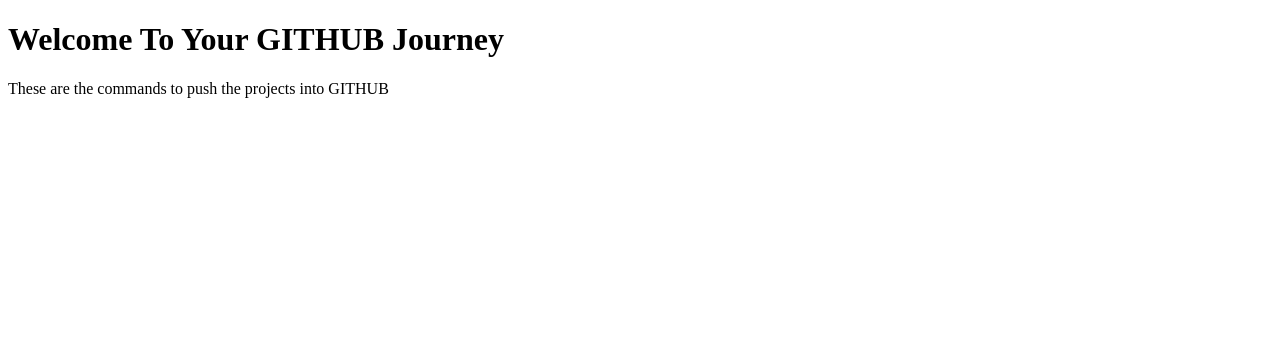
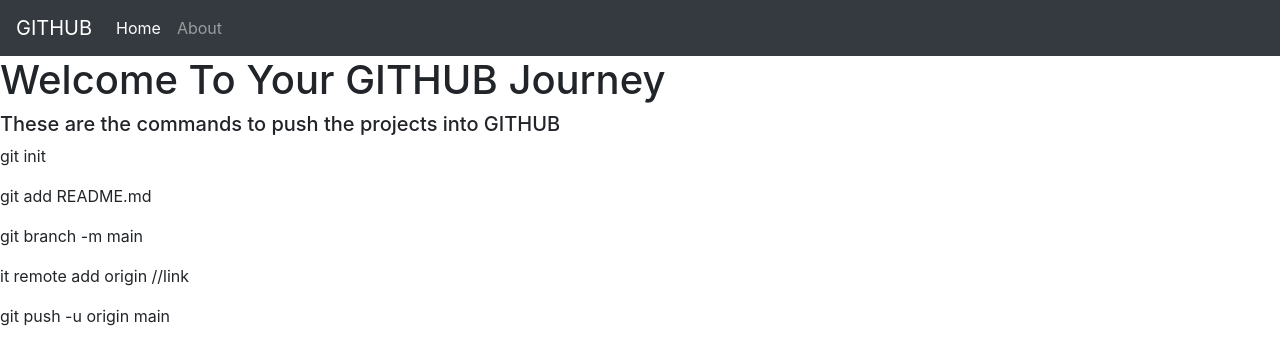
Before and after one commit to nehal-2402/GitPush, a plain HTML site: page index.html in a window 1280 px wide. Drawn offline with nearby package versions, Linux system fonts and the light colour scheme.

Commit message:
Updated Index

```diff
--- a/index.html
+++ b/index.html
@@ -6,9 +6,45 @@
     <meta name="viewport" content="width=device-width, initial-scale=1.0">
     <title> GITHUB Account</title>
 </head>
+<link rel="stylesheet" href="https://cdn.jsdelivr.net/npm/bootstrap@4.0.0/dist/css/bootstrap.min.css"
+integrity="sha384-Gn5384xqQ1aoWXA+058RXPxPg6fy4IWvTNh0E263XmFcJlSAwiGgFAW/dAiS6JXm" crossorigin="anonymous">
 <body>
+
+    <nav class="navbar navbar-expand-lg navbar-dark bg-dark">
+        <a class="navbar-brand" href="#">GITHUB</a>
+        <button class="navbar-toggler" type="button" data-toggle="collapse" data-target="#navbarSupportedContent" aria-controls="navbarSupportedContent" aria-expanded="false" aria-label="Toggle navigation">
+          <span class="navbar-toggler-icon"></span>
+        </button>
+
+        <div class="collapse navbar-collapse" id="navbarSupportedContent">
+          <ul class="navbar-nav mr-auto">
+            <li class="nav-item active">
+              <a class="nav-link" href="#">Home <span class="sr-only">(current)</span></a>
+            </li>
+            <li class="nav-item">
+              <a class="nav-link" href="#">About</a>
+            </li>
+
+          </ul>
+
+        </div>
+      </nav>
+
+
     <h1>Welcome To Your GITHUB Journey</h1>
-     <div class="container"> These are the commands to push the projects into GITHUB</div>
+    <h5>These are the commands to push the projects into GITHUB</h5>
+
+
+    <p>git init</p>
+    <p>git add README.md</p>
+    <p>git branch -m main</p>
+    <p>it remote add origin //link</p>
+    <p> git push -u origin main</p>
+
+        </div>
+      </div>
+
+
 
 </body>
 </html>
```
